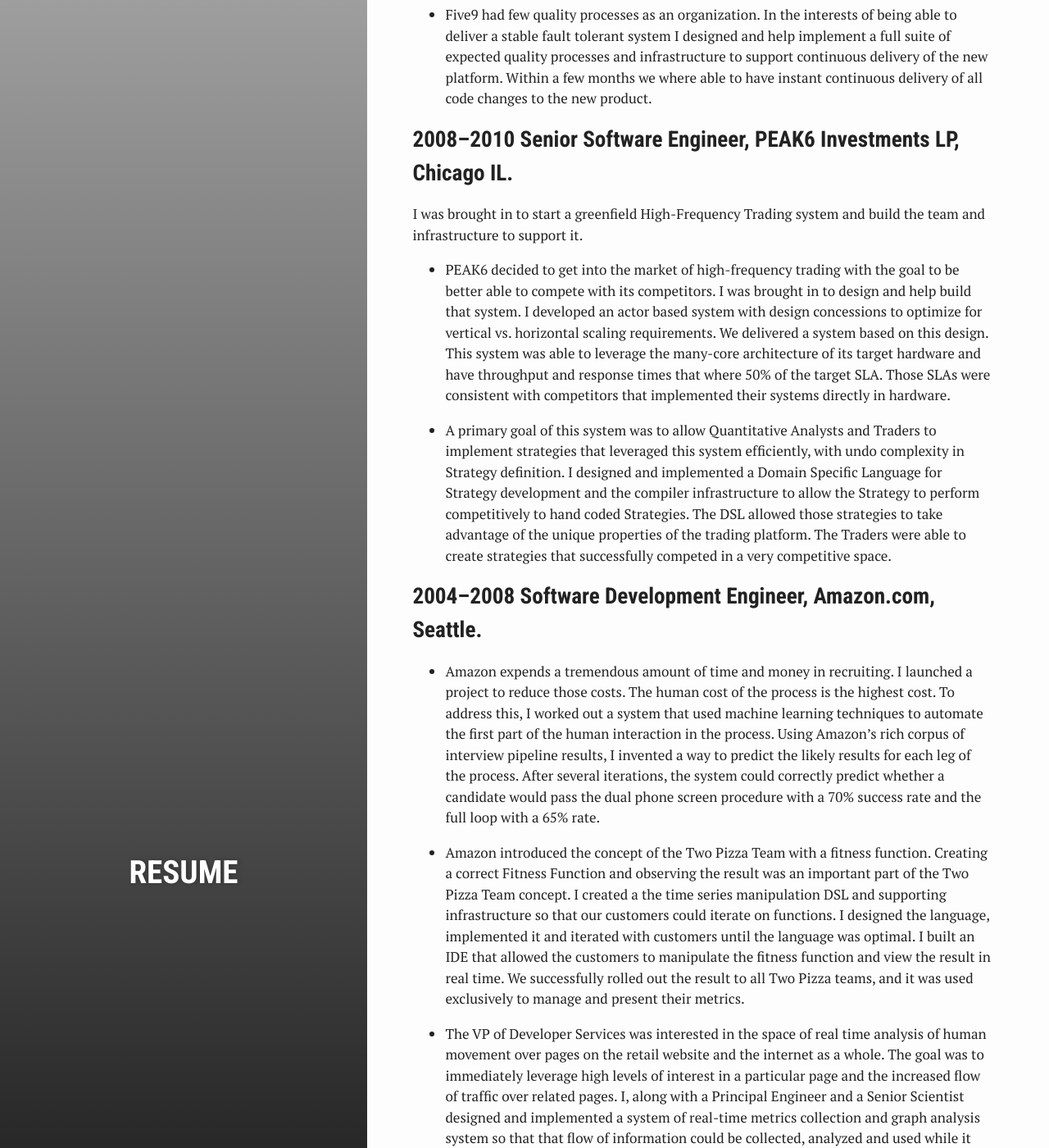
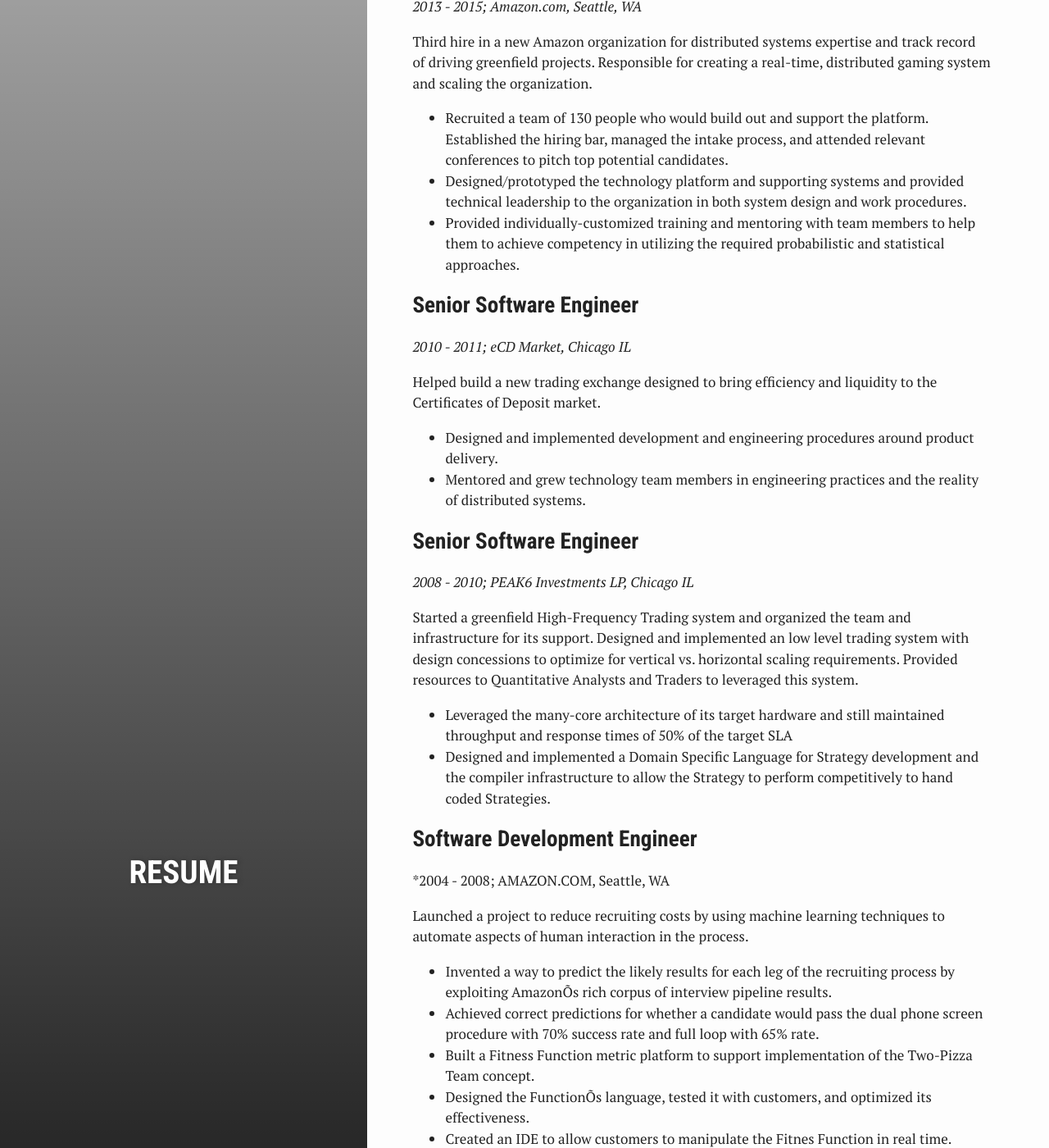
Before and after one commit to ericbmerritt/blog, a Jekyll site: the page built from resume.md, in a window 1280 px wide and 1400 px high, scrolled down 2218 px. Shown: the whole window at 82% size. Built offline with Jekyll 4.4.1, drawn with Linux system fonts in a browser that asks for light colours; some of the changed text lies outside the part shown.

Commit message:
update resume

```diff
--- a/resume.md
+++ b/resume.md
@@ -13,207 +13,171 @@
 * [Twitter: @ericbmerritt](https://twitter.com/ericbmerritt)
 * [Linked In: https://www.linkedin.com/in/eric-merritt-140541](https://www.linkedin.com/in/eric-merritt-140541)
 
-## Experience
+## TECHNOLOGY EXECUTIVE
 
-### 2015-Present - CTO, Sunlight Payments, Inc., Bellevue, WA.
+Visionary, innovative, persistent and hands-on Technology Executive
+[EM1]with demonstrated aptitude for developing world class
+organizations from the ground floor, recruiting and managing
+high-performing teams of technologists, and designing technology
+solutions with a multi-faceted understanding of a productÕs growth
+potential. Outstanding interpersonal skills for building cohesive
+teams. Dynamic and flexible with the ability to fill in as a Principal
+Engineer when the need arises. Holder of multiple patents and
+published author.
 
-I am in the process of kicking off a new, well funded, Fintech Startup
-in the Fraud Detection space. We have hired the team, designed the
-system built the MVP.
+Areas of Expertise:
+* Strategic Planning
+* Staff Recruitment
+* Project/Program Management
+* Training & Mentoring
+* Process Engineering
+* IT Governance
+* Regulated Environments
+* Emerging Technologies
+* Contract Negotiations
 
-### 2013–2015 Senior Software Engineer, Amazon.com, Seattle, WA.
+## PROFESSIONAL EXPERIENCE
 
-I was recruited to bring expertise in distributed systems and green
-field projects to a new organization within Amazon whose purpose and
-scope remain confidential.
+### Chief Technology Officer (CTO)
+*2015 - Present; SUNLIGHT PAYMENTS, INC., Bellevue, WA*
 
-* I was brought in as employee number three to build out a complex
-  distributed systems platform. My primary tasks was to architect the
-  team that would build out this platform. I set the hiring bar,
-  directed the recruiting organization, attended relevant conferences
-  pitching potential candidates and interviewed and managed the intake
-  process. I built an accomplished team that was able to deliver the
-  project.
-* The goal of this project was to accomplish something unique that had
-  never been dome before. Amazon's highest levels of leadership funded
-  the project as a gamble, believing that it was unlikely to succeed,
-  but the value of success was high enough to justify the financial
-  risk. I was brought in to design the platform and supporting systems
-  and drive the project to completion. We successfully delivered the
-  project, earning the trust of management and our customers.
-* Given the nature of the platform, finding the required skill sets
-  for this project was tough. Only a small proportion of the
-  population of Software Engineers had the skill set needed to build
-  this system. As the primary technical leader of the Organization, I
-  had the responsibility to grow the engineering staff to meet the
-  demand and ensure that the Engineers had the required skills. In
-  both the design of the system and the work organization, I took into
-  account the relative strengths of the team along with talks and
-  individual mentoring. By the time the project was in full swing,
-  each team member was capable and experienced in required areas with
-  the ability to speak and think clearly in probabilistic and
-  statistical approaches needed.
+Lead technological functions for a Gates backed startup venture with a
+mandate to solve the problems facing NGOs in funding philanthropic
+projects in developing countries.
 
-### 2011–2015 CTO/Founder, Afiniate, Inc., Washington DC.
+* Developed comprehensive technology roadmaps based on rigorous
+  analysis of complex problems. Assessed staffing needs to execute on
+  the plan.
+* Recruited world class organization of software engineers to create
+  best-in-class financial transaction systems on the fraud prevention
+  and money transmission sides. Performed hands-on coding when needed.
+* Lead the development of Sunlight`s transparency and anti-fraud
+  platform from scratch, resulting in a successful pilot in East
+  Africa
 
-I founded Afiniate, Inc. with my business partner and served as the
-technical Co-Founder, recruiter, and manager.
+### CTO/Founder
+*2011 - 2015; AFINIATE, INC., Washington DC.*
 
-* When we started, my partner and I had nothing more than an idea and
-  a Lean Canvas business plan. As the Technical Co-founder, my
-  responsibility was architecting the team that would build our
-  project. I was able to bring on four extremely competent engineers
-  and contributing members of the staff with equity as the sole
-  compensation. This allowed us to design and build complex and
-  functional systems that we would not have otherwise due to financial
-  constraints.
+Co-founded and served as the chief executive responsible for
+technology acquisition and development along with recruiting and
+managing of engineering staff.
 
-* Our initial plan called for real-time analytics of financial data in
-  the banking sector. I designed and implemented a distributed rules
-  evaluation engine. This system was based on horizontally distributed
-  version of RETE algorithm. I designed and implemented the prototype
-  as a sales tool.
+* Recruited four top-caliber engineers and contributing members of the
+  staff despite providing compensation solely in the form of equity,
+  eliminating a major financial constraint on the companyÕs success.
+  Designed and implemented a distributed system to provide real-time
+  analytics of financial data in the banking sector
 
-* We pivoted and applied our rules system to the operations
-  space. This pivot increased the scale in which we needed to operate
-  by an exponential amount. Our existing implementation could not
-  scale to the level required, so I redesigned the system. I built a
-  system that was able to scale to a horizontally using a previously
-  unknown approach to distributed, recursive pattern recognition. The
-  new system was capable of doing complex pattern recognition on a
-  large amount of data with the unit of variance being the number of
-  hardware resources involved. We implemented this system and got
-  through initial tests before running out of funding
+* Responding to market feedback, reconceptualized the product and
+  implemented a strategy for pivoting to the business operations
+  space. Oversaw the redesign of the system to accommodate need for
+  exponential scaling.
 
-### 2012–2013 Manager Architect, Five9, Inc., San Ramon, CA.
+* Invented a new system capable of complex pattern recognition on
+  large data sets using a previously unknown approach. Implemented and
+  tested the system for successful outcome before running out of
+  funding.
 
-I organized, architected and managed the development of Five9’s next generation platform distributed telephony platform.
+### Manager Architect
+*2012 - 2013; FIVE9, INC., San Ramon, CA*
 
-* Five9 had an existing successful, but monolithic call center
-  platform with significant stability problems. The CTO brought me in
-  to redesign the system in a fault tolerant, distributed manner. I
-  assessed the existing system and organization. I designed an
-  eventually consistent actor based distributed system to replace that
-  existing system. I led the engineering organization to build and
-  deploy the system.
+Architected and managed the development of Five9Õs next-generation
+distributed telephony platform. Designed technologies useful for
+identifying potential problems in data centers before outages and
+alert human operators to take preventive measures.
 
-* Five9 had no distributed systems expertise when I joined. I
-  organized a small group of senior engineers and intensively mentored
-  them on the fundamentals of distributed system design and
-  implementation. Over the course of several months, these senior
-  engineers become proficient in those fundamentals and become sources
-  of mentoring for the rest of the organization. By the end of the
-  project most of the organization had a decent fundamental
-  understanding of the probabilistic thinking needed to successfully
-  design and implement these systems.
+* Assessed and redesigned existing systems to enhance fault tolerance
+  and distribution of hardware..
+* Led the geographically distributed engineering team tasked with
+  building and deploying the new platform. Provided intensive
+  mentoring of engineers on the fundamentals of distributed system
+  design and implementation.
+* Designed and implemented strong quality processes for the entire
+  organization, establishing an expectation of instant continuous
+  delivery of all code changes which was achieved within only a few
+  months.
+* Architected the infrastructure necessary to support continuous
+  delivery of the new platform.
 
-* Five9 had few quality processes as an organization. In the interests
-  of being able to deliver a stable fault tolerant system I designed
-  and help implement a full suite of expected quality processes and
-  infrastructure to support continuous delivery of the new
-  platform. Within a few months we where able to have instant
-  continuous delivery of all code changes to the new product.
+### Senior Software Engineer
+*2013 - 2015; Amazon.com, Seattle, WA*
 
-### 2008–2010 Senior Software Engineer, PEAK6 Investments LP, Chicago IL.
+Third hire in a new Amazon organization for distributed systems
+expertise and track record of driving greenfield projects. Responsible
+for creating a real-time, distributed gaming system and scaling the
+organization.
 
-I was brought in to start a greenfield High-Frequency Trading system and build the team and infrastructure to support it.
+* Recruited a team of 130 people who would build out and support the
+  platform. Established the hiring bar, managed the intake process,
+  and attended relevant conferences to pitch top potential candidates.
+* Designed/prototyped the technology platform and supporting systems
+  and provided technical leadership to the organization in both system
+  design and work procedures.
+* Provided individually-customized training and mentoring with team
+  members to help them to achieve competency in utilizing the required
+  probabilistic and statistical approaches.
 
-* PEAK6 decided to get into the market of high-frequency trading with
-  the goal to be better able to compete with its competitors. I was
-  brought in to design and help build that system. I developed an
-  actor based system with design concessions to optimize for vertical
-  vs. horizontal scaling requirements. We delivered a system based on
-  this design. This system was able to leverage the many-core
-  architecture of its target hardware and have throughput and response
-  times that where 50% of the target SLA. Those SLAs were consistent
-  with competitors that implemented their systems directly in
-  hardware.
+### Senior Software Engineer
+*2010 - 2011; eCD Market, Chicago IL*
 
-* A primary goal of this system was to allow Quantitative Analysts and
-  Traders to implement strategies that leveraged this system
-  efficiently, with undo complexity in Strategy definition. I designed
-  and implemented a Domain Specific Language for Strategy development
-  and the compiler infrastructure to allow the Strategy to perform
-  competitively to hand coded Strategies. The DSL allowed those
-  strategies to take advantage of the unique properties of the trading
-  platform. The Traders were able to create strategies that
-  successfully competed in a very competitive space.
+Helped build a new trading exchange designed to bring efficiency and
+liquidity to the Certificates of Deposit market.
+* Designed and implemented development and engineering procedures
+  around product delivery.
+* Mentored and grew technology team members in engineering practices
+  and the reality of distributed systems.
 
-### 2004–2008 Software Development Engineer, Amazon.com, Seattle.
+### Senior Software Engineer
+*2008 - 2010; PEAK6 Investments LP, Chicago IL*
 
-* Amazon expends a tremendous amount of time and money in
-  recruiting. I launched a project to reduce those costs. The human
-  cost of the process is the highest cost. To address this, I worked
-  out a system that used machine learning techniques to automate the
-  first part of the human interaction in the process. Using Amazon’s
-  rich corpus of interview pipeline results, I invented a way to
-  predict the likely results for each leg of the process. After
-  several iterations, the system could correctly predict whether a
-  candidate would pass the dual phone screen procedure with a 70%
-  success rate and the full loop with a 65% rate.
+Started a greenfield High-Frequency Trading system and organized the
+team and infrastructure for its support. Designed and implemented an
+low level trading system with design concessions to optimize for
+vertical vs. horizontal scaling requirements. Provided resources to
+Quantitative Analysts and Traders to leveraged this system.
 
-* Amazon introduced the concept of the Two Pizza Team with a fitness
-  function. Creating a correct Fitness Function and observing the
-  result was an important part of the Two Pizza Team concept. I
-  created a the time series manipulation DSL and supporting
-  infrastructure so that our customers could iterate on functions. I
-  designed the language, implemented it and iterated with customers
-  until the language was optimal. I built an IDE that allowed the
-  customers to manipulate the fitness function and view the result in
-  real time. We successfully rolled out the result to all Two Pizza
-  teams, and it was used exclusively to manage and present their
-  metrics.
+* Leveraged the many-core architecture of its target hardware and
+  still maintained throughput and response times of 50% of the target
+  SLA
+* Designed and implemented a Domain Specific Language for Strategy
+  development and the compiler infrastructure to allow the Strategy to
+  perform competitively to hand coded Strategies.
 
-* The VP of Developer Services was interested in the space of real
-  time analysis of human movement over pages on the retail website and
-  the internet as a whole. The goal was to immediately leverage high
-  levels of interest in a particular page and the increased flow of
-  traffic over related pages. I, along with a Principal Engineer and a
-  Senior Scientist designed and implemented a system of real-time
-  metrics collection and graph analysis system so that that flow of
-  information could be collected, analyzed and used while it was still
-  valuable. We implemented prototypes for the system and successfully
-  tested it on the retail website, subsidiary sites and engaged beta
-  partners.
+### Software Development Engineer
+*2004 - 2008; AMAZON.COM, Seattle, WA
 
-### 2001–2004 Senior Programmer Analyst, Stearling Healthcare, Inc., Raliegh-Durham, NC.
+Launched a project to reduce recruiting costs by using machine
+learning techniques to automate aspects of human interaction in the
+process.
+* Invented a way to predict the likely results for each leg of the
+  recruiting process by exploiting AmazonÕs rich corpus of interview
+  pipeline results.
+* Achieved correct predictions for whether a candidate would pass the
+  dual phone screen procedure with 70% success rate and full loop with
+  65% rate.
+* Built a Fitness Function metric platform to support implementation
+  of the Two-Pizza Team concept.
+* Designed the FunctionÕs language, tested it with customers, and
+  optimized its effectiveness.
+* Created an IDE to allow customers to manipulate the Fitnes Function
+  in real time.
 
-I led the design and implementation of the Emergency Room Staffings
-companies primary contract management system.
+### Senior Programmer Analyst
+*2001 - 2004; STERLING HEALTHCARE, INC., Raliegh-Durham, NC*
 
-* The company was spending a significant amount of money on a contract
-  management system purposed for legacy mid-range hardware. I
-  implemented a replacement system for commodity hardware. I designed
-  and implemented new software, iterating with internal customers. We
-  delivered the new software and were able to deprecate and remove the
-  existing systems. The system allowed the company to eliminate the
-  legacy mid-range systems and reduce hefty licensing fees by a
-  significant margin.
+### Consultant
+*1999 - 2001; MCCORMACK & ASSOCIATES, INC., Charlotte, NC.*
 
-### 1999–2001 Consultant, McCormack & Associates, Inc., Charlotte, NC.
+### Database Administrator
+*1996 - 1999; UNIVERSAL SOLUTIONS, INC., Winston-Salem, NC*
 
-I built an in-house e-commerce platform.  When that platform was
-complete switched over to consulting work for various Fortune 500
-companies.
+## ADDITIONAL ACTIVITIES
+* 2010; Author of Erlang & OTP In Action, Manning Publications
+* 2014 - Present; Contributing Author, DevOps.com
+* 2006 - Present; Founding Member, Erlware
 
-* I implemented an end to end solution for electronic commerce. We
-  delivered the software in time for its public release allowing
-  McCormack & Associates to enter a new market successfully.
-
-### 1996–1999 Database Administrator, Universal Solutions, Inc., Winston-Salem, NC.
-
-* I designed and implemented several groupware applications using
-  Lotus Notes.
-* I provided information management tools for existing RPG/OS400
-  applications as well as data integration for non-OS400 applications.
-* I designed and implemented a QA system and trained the initial QA
-  team members in their responsibilities.
-
-## Activities
-
-* 2010 Author - Erlang & OTP In Action - Manning Publications
-* 2014-Present Contributing Author - Devops.com
-* 2006-Present Erlware Founding Member
+## LANGUAGES
+English and Spanish
 
 ## Patents
 
```
